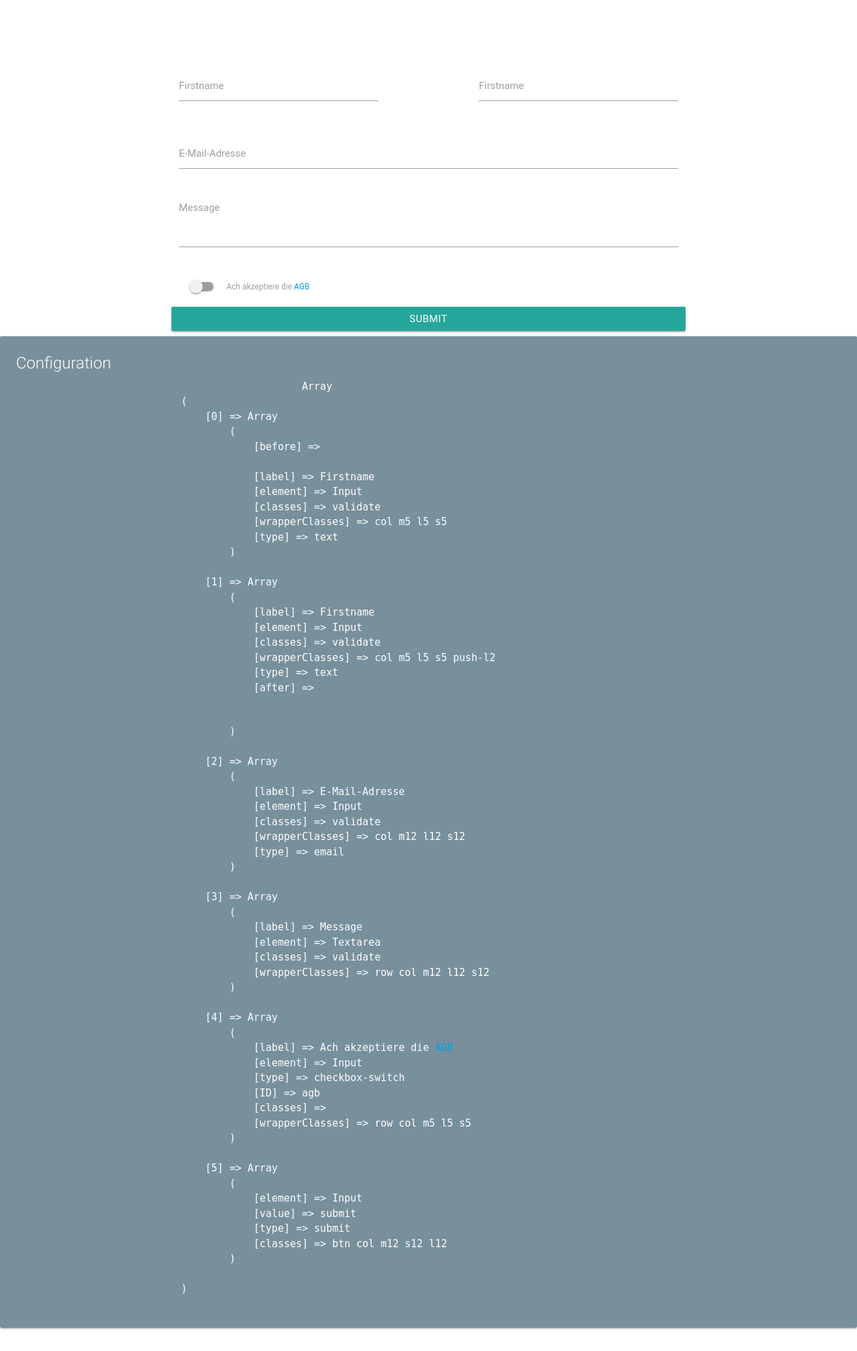
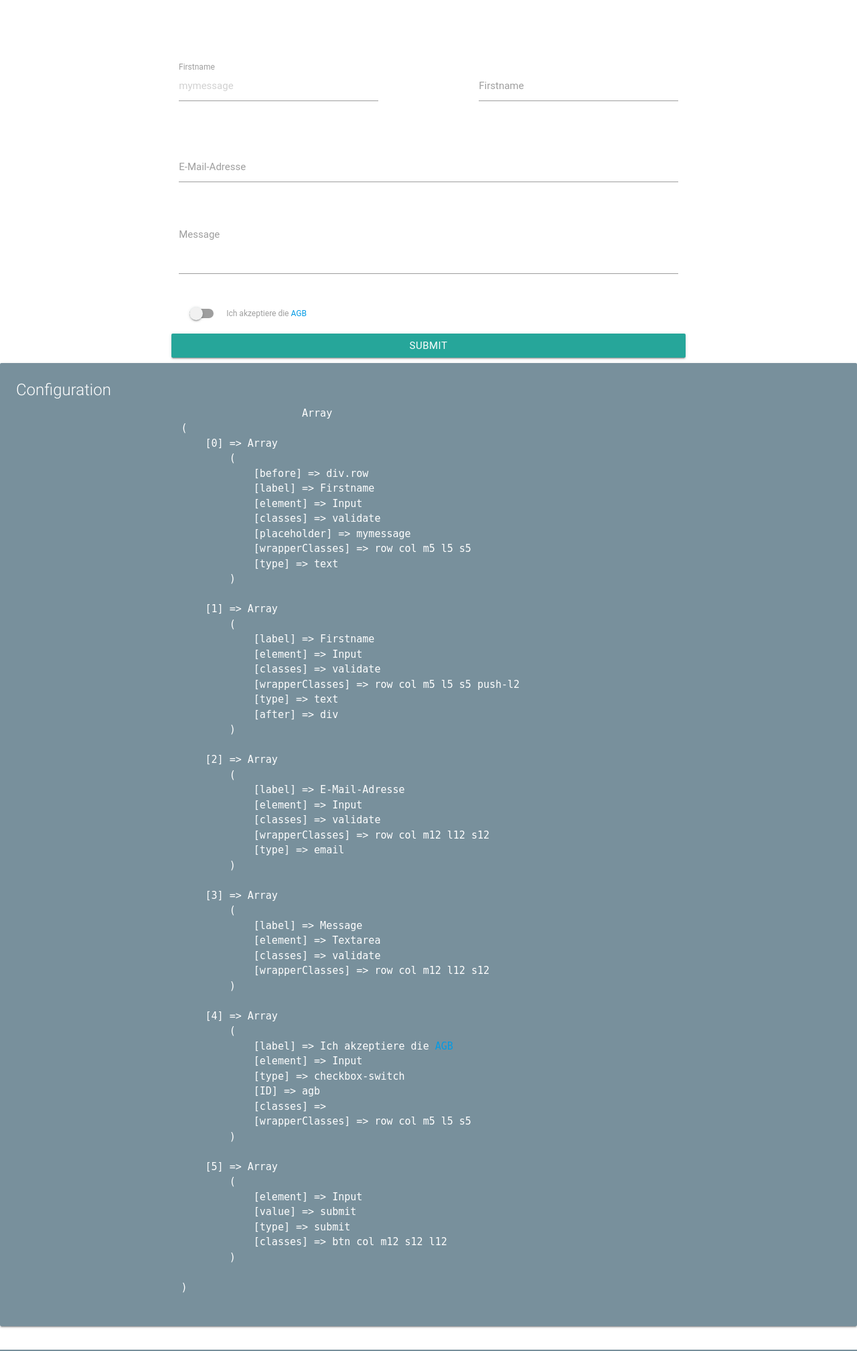
Before and after one commit to stockenberg/FormGenerator, a PHP site: page / in a window 1280 px wide. Shown: the whole page at 67% size. Run offline with PHP 8.4, Linux system fonts and the light colour scheme; some libraries are stand-ins or nearby versions; some web fonts are replaced.

Commit message:
changed before and after behavoir

```diff
--- a/FormGenerator/Inputs/FormElement.php
+++ b/FormGenerator/Inputs/FormElement.php
@@ -69,6 +69,24 @@ abstract class FormElement implements \FormGenerator\Interfaces\FormElement
      * @var
      */
     protected $formid;
+
+    private $placeholder;
+
+    /**
+     * @return mixed
+     */
+    public function getPlaceholder()
+    {
+        return $this->placeholder;
+    }
+
+    /**
+     * @param string $placeholder
+     */
+    public function setPlaceholder(string $placeholder)
+    {
+        $this->placeholder = "placeholder='{$placeholder}'";
+    }
 
 
     /**
@@ -188,7 +206,8 @@ abstract class FormElement implements \FormGenerator\Interfaces\FormElement
      */
     function setBefore(string $element)
     {
-        $this->before = $element;
+        $parts = explode(".", $element);
+        $this->before = "<" . $parts[0] . " class=" . $parts[1] . ">";
     }
 
     /**
@@ -196,7 +215,7 @@ abstract class FormElement implements \FormGenerator\Interfaces\FormElement
      */
     function setAfter(string $element)
     {
-        $this->after = $element;
+        $this->after = "</" . $element . ">";
     }
 
 
--- a/FormGenerator/Interfaces/FormElement.php
+++ b/FormGenerator/Interfaces/FormElement.php
@@ -15,6 +15,19 @@ namespace FormGenerator\Interfaces;
  */
 interface FormElement
 {
+
+    /**
+     * @param string $placeholder
+     * @return mixed
+     */
+    function setPlaceholder(string $placeholder);
+
+    /**
+     * @param $placeholder
+     * @return mixed
+     */
+    function getPlaceholder();
+
     /**
      * @param string $name
      * @return mixed
--- a/FormGenerator/Views/FormCustom.php
+++ b/FormGenerator/Views/FormCustom.php
@@ -23,7 +23,7 @@ class FormCustom extends FormMaster
         return "{$input->getBefore()}
                     <div class='{$input->getWrapperClasses()}'>
                         <label for='{$input->getID()}'>{$input->getLabel()}</label>
-                        <input form='{$this->formid}' name='{$this->formid}[{$input->getName()}]'
+                        <input {$input->getPlaceholder()} form='{$this->formid}' name='{$this->formid}[{$input->getName()}]'
                                 class='{$input->getClasses()}'
                                 type='{$input->getType()}'
                                 id='{$input->getID()}' {$input->getRequired()} {$input->getDisabled()}
@@ -39,7 +39,7 @@ class FormCustom extends FormMaster
             {$input->getBefore()}
                 <div class='{$input->getWrapperClasses()}'>
                     <label for='{$input->getID()}'>{$input->getLabel()}</label>
-                    <textarea form='{$this->formid}' id='{$input->getID()}' class='{$input->getClasses()}'
+                    <textarea {$input->getPlaceholder()} form='{$this->formid}' id='{$input->getID()}' class='{$input->getClasses()}'
                                 name='{$this->formid}[{$input->getName()}]' {$input->getDisabled()} {$input->getRequired()}>{$input->getText()}
                     </textarea>
                 </div>
--- a/FormGenerator/Views/FormMaterialize.php
+++ b/FormGenerator/Views/FormMaterialize.php
@@ -40,7 +40,7 @@ class FormMaterialize extends FormMaster
                         <label for='{$input->getID()}'>{$input->getLabel()}</label>
                         <input form='{$this->formid}' name='{$this->formid}[{$input->getName()}]'
                                 class='{$input->getClasses()}'
-                                {$input->getMin()} {$input->getMax()}
+                                {$input->getMin()} {$input->getMax()} {$input->getPlaceholder()}
                                 type='{$input->getType()}'
                                 id='{$input->getID()}' {$input->getRequired()} {$input->getDisabled()}
                                 value='{$input->getValue()}' />
@@ -59,7 +59,7 @@ class FormMaterialize extends FormMaster
             {$input->getBefore()}
                 <div class='input-field {$input->getWrapperClasses()}'>
                     <label for='{$input->getID()}'>{$input->getLabel()}</label>
-                    <textarea form='{$this->formid}' id='{$input->getID()}' class='materialize-textarea {$input->getClasses()}'
+                    <textarea {$input->getPlaceholder()} form='{$this->formid}' id='{$input->getID()}' class='materialize-textarea {$input->getClasses()}'
                                 name='{$this->formid}[{$input->getName()}]' {$input->getDisabled()} {$input->getRequired()}>{$input->getText()}</textarea>
                 </div>
             {$input->getAfter()}
@@ -83,7 +83,7 @@ class FormMaterialize extends FormMaster
             {$input->getBefore()}
             <div class=\"switch {$input->getWrapperClasses()}\">
                 <label>
-                  <input id='{$input->getID()}' {$input->getRequired()} {$input->getChecked()} {$input->getDisabled()} class='{$input->getClasses()}' name='{$this->formid}[{$input->getName()}]' type=\"checkbox\">
+                  <input id='{$input->getID()}'  {$input->getRequired()} {$input->getChecked()} {$input->getDisabled()} class='{$input->getClasses()}' name='{$this->formid}[{$input->getName()}]' type=\"checkbox\">
                   <span class=\"lever\"></span>
                   {$input->getLabel()}
                 </label>
--- a/index.php
+++ b/index.php
@@ -11,26 +11,27 @@ $formFields = new \FormGenerator\Views\FormMaterialize("Register");
 
 $config = [
     [
-        "before" => "<div class='row'>",
+        "before" => "div.row",
         "label" => "Firstname",
         "element" => "Input",
         "classes" => "validate",
-        "wrapperClasses" => "col m5 l5 s5",
+        "placeholder" => "mymessage",
+        "wrapperClasses" => "row col m5 l5 s5",
         "type" => "text"
     ],
     [
         "label" => "Firstname",
         "element" => "Input",
         "classes" => "validate",
-        "wrapperClasses" => "col m5 l5 s5 push-l2",
+        "wrapperClasses" => "row col m5 l5 s5 push-l2",
         "type" => "text",
-        "after" => "</div>",
+        "after" => "div",
     ],
     [
         "label" => "E-Mail-Adresse",
         "element" => "Input",
         "classes" => "validate",
-        "wrapperClasses" => "col m12 l12 s12 ",
+        "wrapperClasses" => "row col m12 l12 s12 ",
         "type" => "email",
     ],
     [
@@ -40,7 +41,7 @@ $config = [
         "wrapperClasses" => "row col m12 l12 s12"
     ],
     [
-        "label" => "Ach akzeptiere die <a href='agb'>AGB</a>",
+        "label" => "Ich akzeptiere die <a href='agb'>AGB</a>",
         "element" => "Input",
         "type" => "checkbox-switch",
         "ID" => "agb",
```
